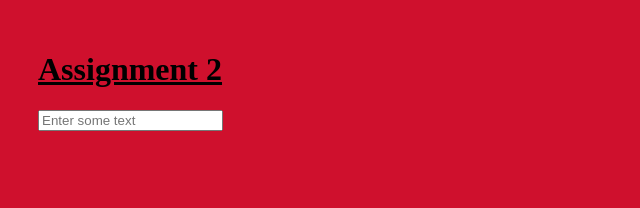
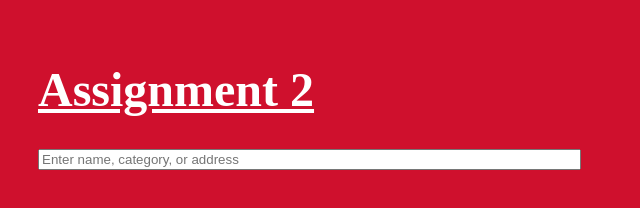
Before and after one commit to cbradle20/Ass2, a website: page public/index.html in a window 1280 px wide. Shown: the whole page, without its empty margins (0-640 px from the left). Drawn offline with nearby package versions, Linux system fonts and the light colour scheme; no server answers; a web font is replaced by a local one.

Commit message:
css changes

```diff
--- a/public/index.html
+++ b/public/index.html
@@ -26,7 +26,7 @@
         <div class="row">
 
             <div class = "col">
-                <input placeholder="Enter some text" class ="userInput" type = "text"></input>
+                <input placeholder="Enter name, category, or address" class ="userInput" type = "text"></input>
             </div>
 
             <div class = "cols">
--- a/public/script.js
+++ b/public/script.js
@@ -33,23 +33,11 @@ function toTitleCase(str) {
 function displayMatches() {
     const matchArray = findMatches(this.value, arr1);
     const html = matchArray.map(restaurant => {
-     // const regex = new RegExp(this.value,'gi');
-     // const name = arr1.name.replace(regex, `<span class="name">'${this.
-     // value}</span>`)
-     // const category = arr1.category.replace(regex, `<span class="categrory">'${this.
-     // value}</span>`)
-     // const city = arr1.city.replace(regex, `<span class="h1">'${this.
-     // value}</span>`)
-     // const state = arr1.state.replace(regex, `<span class="h1">'${this.
-     // value}</span>`)
-     // const address = arr1.address_line_1.replace(regex, `<span class="h1">'${this.
-     // value}</span>`)
 
         return `
         <div class="content">
 
             <h1><span class="name">${restaurant.name} </span></h1>
-
 
             <h2><span class="category">${toTitleCase(String(restaurant.category))}</span></h2>
 
@@ -64,12 +52,5 @@ function displayMatches() {
 const searchInput = document.querySelector('.userInput');
 const suggestions = document.querySelector('.suggestions');
 
-//searchInput.addEventListener('change',displayMatches);
+searchInput.addEventListener('change',displayMatches);
 searchInput.addEventListener('keyup',displayMatches);
-
-
-
-
-// <span class="city">${restaurant.city}</span>
-// <span class="state">${restaurant.state}</span>
-// <span class="address">${restaurant.address_line_1}</span>
--- a/public/style.css
+++ b/public/style.css
@@ -2,16 +2,19 @@ body {
     background-color:#CF102D;
 }
 
+
 .header {
     font-family: Spectral SC;
     text-decoration: underline;
-    font-weight: bold;
+    font-weight: bold 500;
+    font-size: x-large;
     display:flex;
     flex-wrap:wrap;
     justify-content: flex-start;
-
-
-
+    color: white;
+    margin: 0;
+    margin-top: auto;
+    margin-bottom: auto;
 }
 
 .wrapper {
@@ -23,12 +26,16 @@ body {
     padding: 20px;
 }
 
-.container {
-   /* background-color: #FFCD23;*/
-    background-color: linear-gradient(90deg, rgba(2,0,36,1) 0%, rgba(177,190,11,1) 33%, rgba(0,212,255,1) 100%);
+.content {
+    font-family: Spectral SC;
+    background: rgb(2,0,36);
+    background: linear-gradient(90deg, rgba(2,0,36,1) 0%, rgba(255,213,32,1) 100%, rgba(0,212,255,1) 100%);
+    color:white;
+    width: 500px;
+    margin: auto;
 }
 
-.content {
-    /*font-family: Spectral SC;*/
-    background-color: #FFCD23;
+.userInput {
+    width: 535px;
+
 }
```
